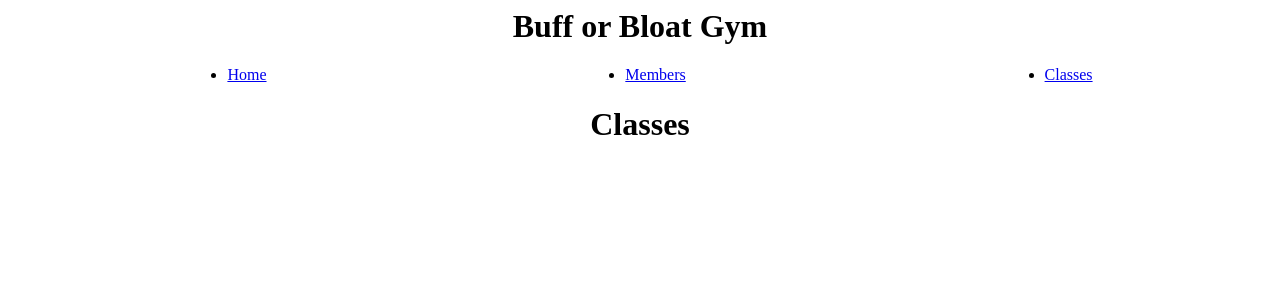
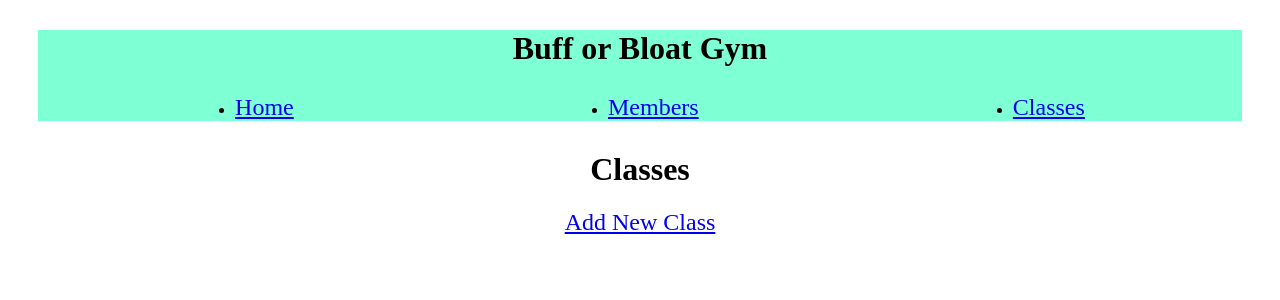
Before and after one commit to ewanlaing/python_project_gym, a Flask app: page /classes/index in a window 1280 px wide. Shown: the top 300 px of the page. Run offline with Flask 3, Linux system fonts and the light colour scheme; data that the repository does not hold is empty.

Commit message:
most functionality in place

```diff
--- a/console.py
+++ b/console.py
@@ -27,10 +27,10 @@ member_repository.update(member1)
 
 members = [member1, member2]
 
-g_class1 = G_class('Spin', '21.2.23', '3pm', 45, 8, members, True)
+g_class1 = G_class('Spin', '21.2.23', '3pm', '45 mins', 8, members, True)
 g_class_repository.save(g_class1)
 
-g_class2 = G_class('Body Pump', '25.3.23', '11am', 60, 10, members, False)
+g_class2 = G_class('Body Pump', '25.3.23', '11am', '60 mins', 10, members, False)
 g_class_repository.save(g_class2)
 
 g_class2.activate_g_class()
--- a/controllers/g_classes_controller.py
+++ b/controllers/g_classes_controller.py
@@ -10,4 +10,63 @@ g_classes_blueprint = Blueprint("g_classes", __name__)
 
 @g_classes_blueprint.route("/classes/index")
 def home():
-    return render_template("/classes/index.html")
+    g_classes = g_class_repository.select_all()
+    g_classes.sort(key=lambda x: x.date)
+    return render_template("/classes/index.html", g_classes=g_classes)
+
+@g_classes_blueprint.route("/classes/add", methods=['GET'])
+def add():
+    times = ['8am', '8.30am', '9am', '9.30am', '10am', '10.30am', '11am', '11.30am', '12 noon', '12.30pm', '1pm', '1.30pm', '2pm', '2.30pm', '3pm', '3.30pm', '4pm', '4.30pm', '5pm', '5.30pm', '6pm', '6.30pm', '7pm', '7.30pm', '8pm', '8.30pm']
+    classes = ['Body Attack', 'Body Balance', 'Body Pump', 'FT Fit', 'Kickboxing', 'Spin', 'Yoga', 'Zumba']
+    durations = ['30 mins', '45 mins', '60 mins']
+    capacities = [10, 15, 20]
+    return render_template("/classes/add.html", times=times, classes=classes, durations=durations, capacities=capacities)
+
+@g_classes_blueprint.route("/classes/index", methods=['POST'])
+def create_class():
+    name = request.form.get('class')
+    date = request.form.get('date')
+    time = request.form.get('time')
+    duration = request.form.get('duration')
+    capacity = int(request.form.get('capacity'))
+    members = []
+    active = True
+    g_class = G_class(name, date, time, duration, capacity, members, active)
+    g_class_repository.save(g_class)
+    return redirect('/classes/index')
+
+@g_classes_blueprint.route("/classes/<id>/view", methods=['GET'])
+def view(id):
+    g_class = g_class_repository.select(id)
+    return render_template("/classes/view.html", g_class=g_class)
+
+@g_classes_blueprint.route("/classes/<id>/edit", methods=['GET'])
+def edit(id):
+    g_class = g_class_repository.select(id)
+    times = ['8am', '8.30am', '9am', '9.30am', '10am', '10.30am', '11am', '11.30am', '12 noon', '12.30pm', '1pm', '1.30pm', '2pm', '2.30pm', '3pm', '3.30pm', '4pm', '4.30pm', '5pm', '5.30pm', '6pm', '6.30pm', '7pm', '7.30pm', '8pm', '8.30pm']
+    classes = ['Body Attack', 'Body Balance', 'Body Pump', 'FT Fit', 'Kickboxing', 'Spin', 'Yoga', 'Zumba']
+    durations = ['30 mins', '45 mins', '60 mins']
+    capacities = [10, 15, 20]
+    return render_template("classes/edit.html", g_class=g_class, times=times, classes=classes, durations=durations, capacities=capacities)
+
+@g_classes_blueprint.route("/classes/<id>", methods=['POST'])
+def update_class(id):
+    name = request.form.get('class')
+    date = request.form.get('date')
+    time = request.form.get('time')
+    duration = request.form.get('duration')
+    capacity = int(request.form.get('capacity'))
+    members = []
+    status = request.form.get('status')
+    if status == "active":
+        active = True
+    else:
+        active = False
+    g_class = G_class(name, date, time, duration, capacity, members, active, id)
+    g_class_repository.update(g_class)
+    return redirect('/classes/index')
+
+@g_classes_blueprint.route("/classes/<id>/delete", methods=['POST'])
+def delete_class(id):
+    g_class_repository.delete(id)
+    return redirect('/classes/index')
--- a/controllers/members_controller.py
+++ b/controllers/members_controller.py
@@ -80,4 +80,7 @@ def delete_member(id):
 def book_class(id):
     member = member_repository.select(id)
     g_classes = g_class_repository.select_all()
+    for g_class in g_classes:
+        if g_class.active == False:
+            g_classes.remove(g_class)
     return render_template("/members/book.html", member=member, g_classes=g_classes)
--- a/db/gym.sql
+++ b/db/gym.sql
@@ -14,7 +14,7 @@ CREATE TABLE g_classes(
     name VARCHAR(255),
     date VARCHAR(255),
     time VARCHAR(255),
-    duration INT,
+    duration VARCHAR(255),
     capacity INT,
     number_of_members INT,
     active BOOLEAN
--- a/repositories/g_class_repository.py
+++ b/repositories/g_class_repository.py
@@ -41,7 +41,7 @@ def select(id):
     if results:
         result = results[0]
         members = members_in_g_class(result['id'])
-        g_class = G_class(result['name'], result['date'], result['time'], result['duration'], result['capactity'], members, result['active'], result['id'])
+        g_class = G_class(result['name'], result['date'], result['time'], result['duration'], result['capacity'], members, result['active'], result['id'])
     return g_class
 
 def delete_all():
--- a/static/style.css
+++ b/static/style.css
@@ -1,4 +1,10 @@
 body{
+    text-align: center;
+}
+
+
+
+h1{
     text-align: center;
 }
 
@@ -14,3 +20,12 @@ ul{
     display: flex;
     justify-content: space-around;
 }
+
+a{
+    font-size: x-large;
+}
+
+nav{
+    background-color: aquamarine;
+    margin: 30px;
+}
--- a/templates/base.html
+++ b/templates/base.html
@@ -4,12 +4,14 @@
         <title>Buff or Bloat Gym</title>
     </head>
     <body>
-    <h1>Buff or Bloat Gym</h1>
-        <ul>
-            <li><a href="/">Home</a></li>
-            <li><a href="/members/index">Members</a></li>
-            <li><a href="/classes/index">Classes</a></li>
-        </ul>
+    <nav>
+        <h1 style="font-size:xx-large">Buff or Bloat Gym</h1>
+            <ul>
+                <li><a href="/">Home</a></li>
+                <li><a href="/members/index">Members</a></li>
+                <li><a href="/classes/index">Classes</a></li>
+            </ul>
+    </nav>
         {% block content %}{% endblock %}
     </body>
 </html>
--- a/templates/classes/index.html
+++ b/templates/classes/index.html
@@ -4,6 +4,32 @@
 
 <h1>Classes</h1>
 
+<a href="/classes/add">Add New Class</a>
+
+<section>
+    {% for g_class in g_classes %}
+        <div>
+            <a href="/classes/{{g_class.id}}/view">{{g_class.name}}</a>
+            <h3>{{g_class.date}}</h3>
+            <h3>{{g_class.time}}</h3>
+            <h3>{{g_class.duration}}</h3>
+            {% if (g_class.members|length) < g_class.capacity %}
+                <h2 style="color:goldenrod">SPACES AVAILABLE</h2>
+            {% else %}
+                <h2 style="color:red">NO SPACES AVAILABLE</h2>
+            {% endif %}
+            {% if g_class.active == True %}
+            <h1 style="color:goldenrod">Status: Active</h1>
+            {% endif %}
+            {% if g_class.active == False %}
+                <h1 style="color:red">Status: Inactive</h1>
+            {% endif %}
+        </div>
+    {% endfor %}
+
+</section>
+<p></p>
+<p></p>
 
 
 {% endblock %}
--- a/templates/members/edit.html
+++ b/templates/members/edit.html
@@ -16,7 +16,6 @@
             <h3>Current Member</h3>
         {% endif %}
         <p></p>
-        <a href="/members/{{member.id}}/edit">Update Details</a>
    </div>
    <div>
         <form action="/members/{{member.id}}" method="post">
```
Also changed, not shown: templates/classes/add.html (+40 -0 lines), templates/classes/edit.html (+77 -0 lines), templates/classes/view.html (+34 -0 lines), templates/members/index.html (+4 -3 lines).
